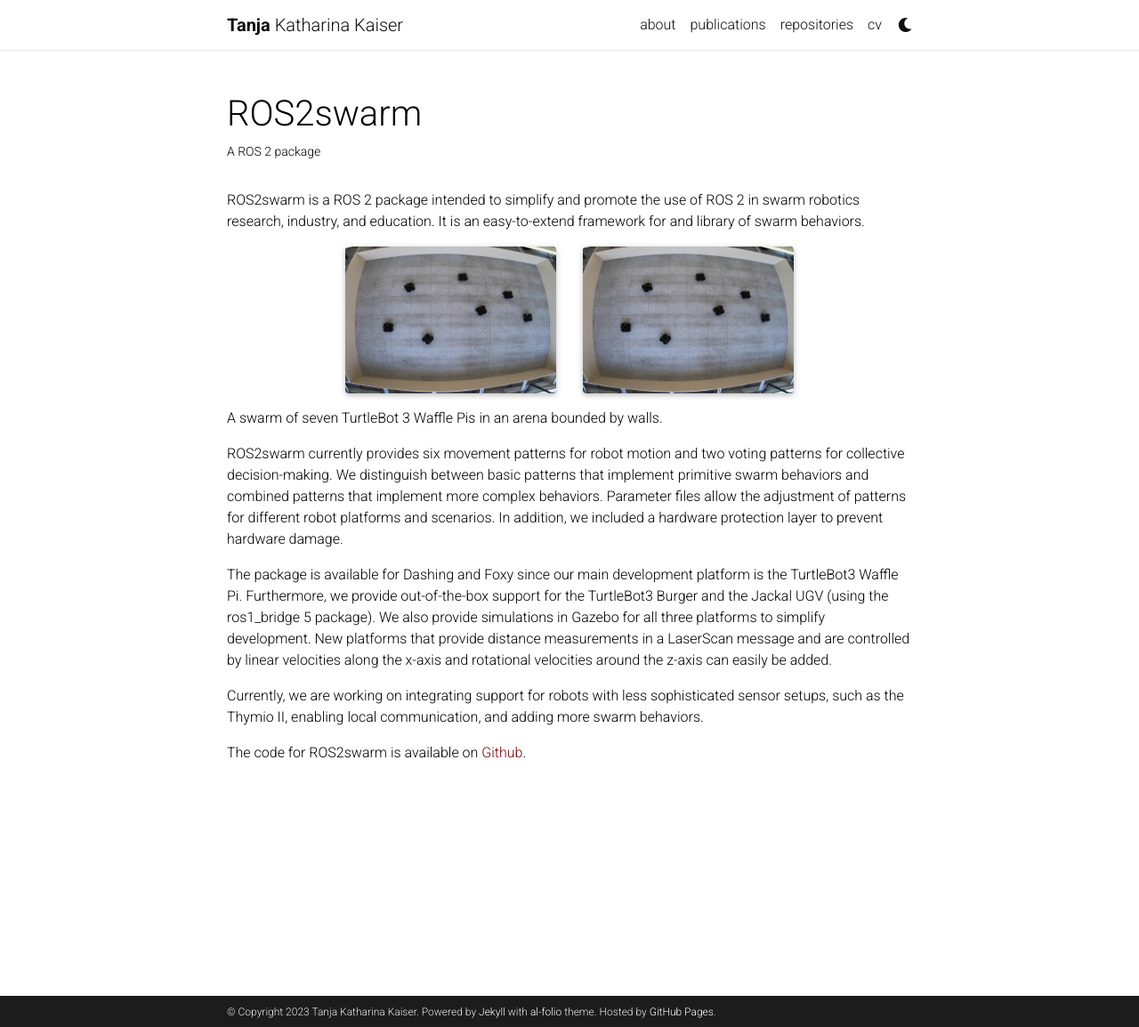
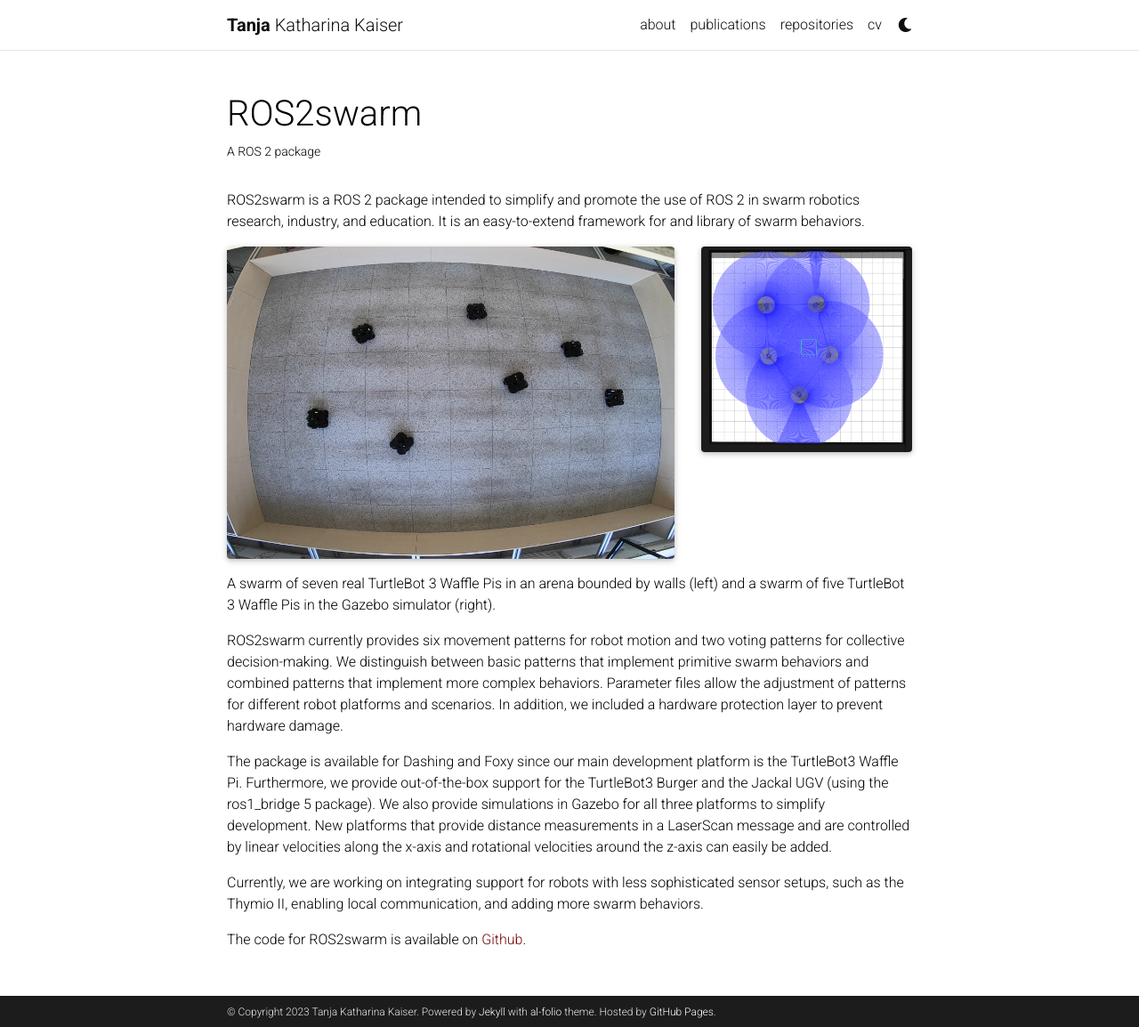
Before and after one commit to msminirobot/msminirobot.github.io, a Jekyll site: the page built from _projects/2_project.md, in a window 1280 px wide and 1154 px high. Shown: the whole window at 89% size. Built offline with Jekyll 4.4.1, drawn with Linux system fonts in a browser that asks for light colours; full-size pictures stand in for the smaller copies a plugin makes; comment, search, counter and statistics services are not loaded; a style sheet for code colours, icons or effects is not loaded.

Commit message:
Update 2_project.md

```diff
--- a/_projects/2_project.md
+++ b/_projects/2_project.md
@@ -12,14 +12,14 @@ It is an easy-to-extend framework for and library of swarm behaviors.
 
 
 <div class="row justify-content-sm-center">
-    <div class="col-sm-4 mt-3 mt-md-0">
+    <div class="col-sm-8 mt-3 mt-md-0">
 {% include figure.html path="assets/img/ROS2swarm_TB.jpg" title="TurtleBot3 Waffle Pis in an arena." class="img-fluid rounded z-depth-1" %}
     </div>
     <div class="col-sm-4 mt-3 mt-md-0">
-{% include figure.html path="assets/img/ROS2swarm_TB.jpg" title="TurtleBot3 Waffle Pis in an arena." class="img-fluid rounded z-depth-1" %}
+{% include figure.html path="assets/img/Gazebo.png" title="TurtleBot3 Waffle Pis in an arena." class="img-fluid rounded z-depth-1" %}
     </div>
 </div>
-A swarm of seven TurtleBot 3 Waffle Pis in an arena bounded by walls.
+A swarm of seven real TurtleBot 3 Waffle Pis in an arena bounded by walls (left) and a swarm of five TurtleBot 3 Waffle Pis in the Gazebo simulator (right).
 
 ROS2swarm currently provides six movement patterns for robot motion and two voting patterns for collective decision-making. We distinguish between basic patterns that implement primitive swarm behaviors and combined patterns that implement more complex behaviors. Parameter files allow the adjustment of patterns for different robot platforms and scenarios. In addition, we included a hardware protection layer to prevent hardware damage.
 
```
